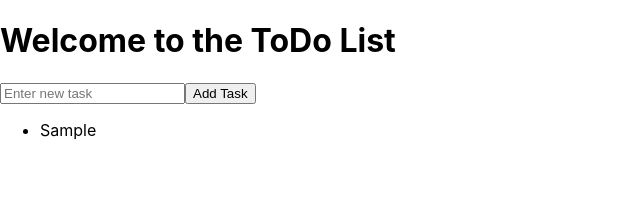
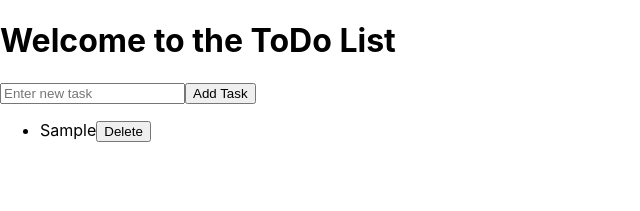
Before and after one commit to pembalama/todo-app, a React (Create React App) app: page / in a window 1280 px wide. Both pictures are taken after typing "Sample" into the empty fields and a click on the button "Add Task". Shown: the top 211 px of the page, without its empty margins (0-640 px from the left). Built offline with nearby package versions, Linux system fonts and the light colour scheme.

Commit message:
added delete functionality

```diff
--- a/src/TodoList.js
+++ b/src/TodoList.js
@@ -14,6 +14,7 @@ export default class TodoList extends React.Component {
 		this.updateCurrentTask = this.updateCurrentTask.bind(this);
 		this.addTask = this.addTask.bind(this);
 		this.toggleTask = this.toggleTask.bind(this);
+		this.deleteTask = this.deleteTask.bind(this);
 	}
 
 	updateCurrentTask(event) {
@@ -60,6 +61,17 @@ export default class TodoList extends React.Component {
 		);
 	}
 
+	deleteTask(index) {
+		console.log('DELETED!!');
+		this.setState(prevState => {
+			// Filter out the task at the given index
+			const tasks = prevState.tasks.filter(
+				(task, taskIndex) => taskIndex !== index
+			);
+			return { tasks };
+		});
+	}
+
 	render() {
 		return (
 			<div>
@@ -85,6 +97,14 @@ export default class TodoList extends React.Component {
 							}}
 						>
 							{task.text}
+							<button
+								onClick={event => {
+									event.stopPropagation(); // Stop the event from bubbling up to the li
+									this.deleteTask(index);
+								}}
+							>
+								Delete
+							</button>
 						</li>
 					))}
 				</ul>
```
